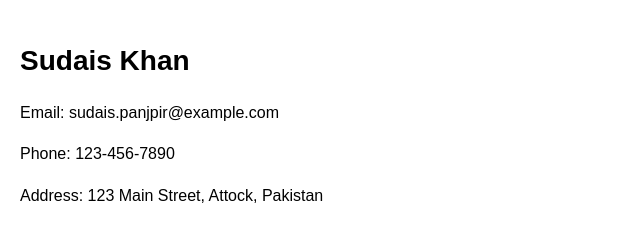
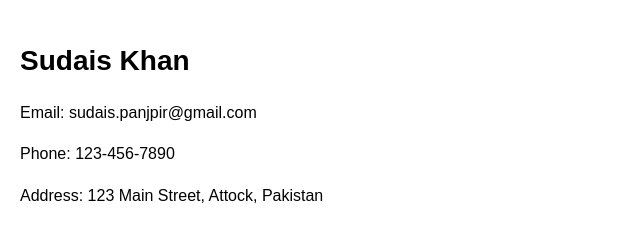
Before and after one commit to Sudais21/Cv, a plain HTML site: page templates/Cv.html in a window 1280 px wide. Shown: the top 225 px of the page, 0-640 px from the left. Drawn offline with Linux system fonts and the light colour scheme.

Commit message:
Update Cv.html

```diff
--- a/templates/Cv.html
+++ b/templates/Cv.html
@@ -30,7 +30,7 @@
 
   <div class="section">
     <h1>Sudais Khan</h1>
-    <p>Email: sudais.panjpir@example.com</p>
+    <p>Email: sudais.panjpir@gmail.com</p>
     <p>Phone: 123-456-7890</p>
     <p>Address: 123 Main Street, Attock, Pakistan</p>
   </div>
```
